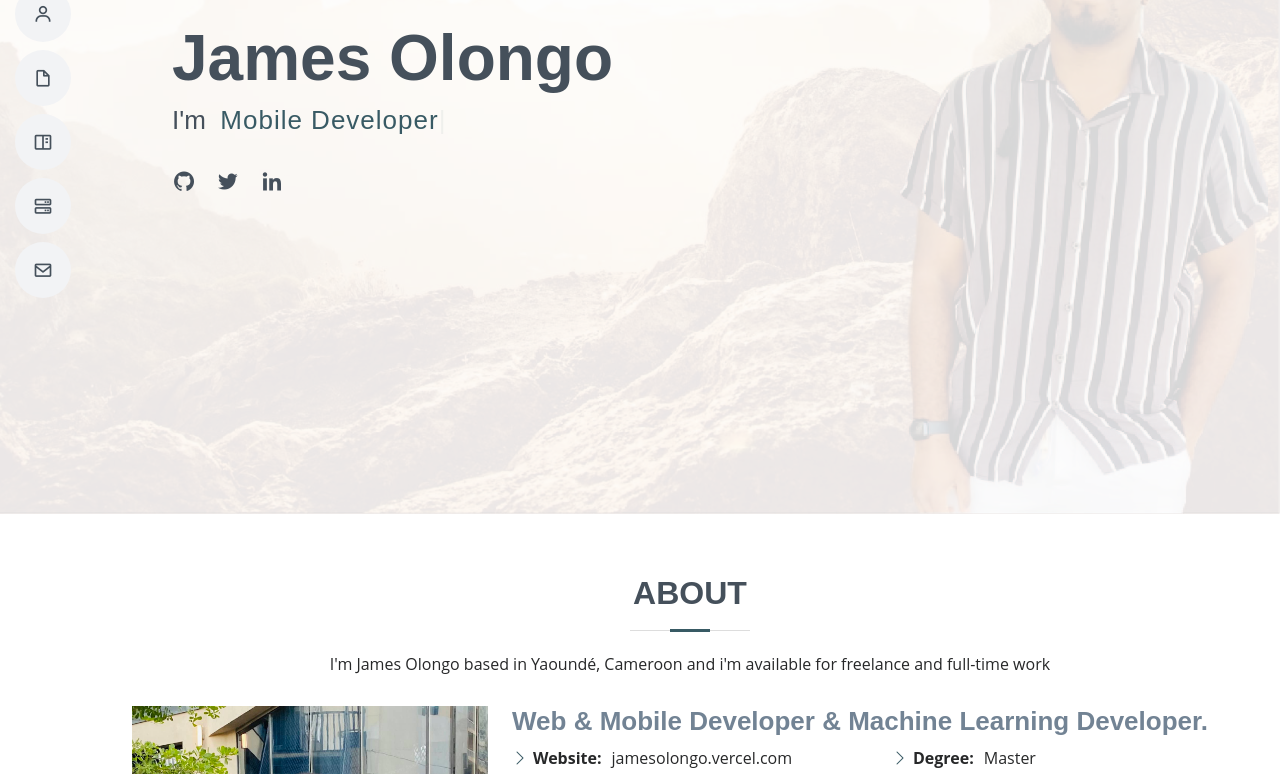
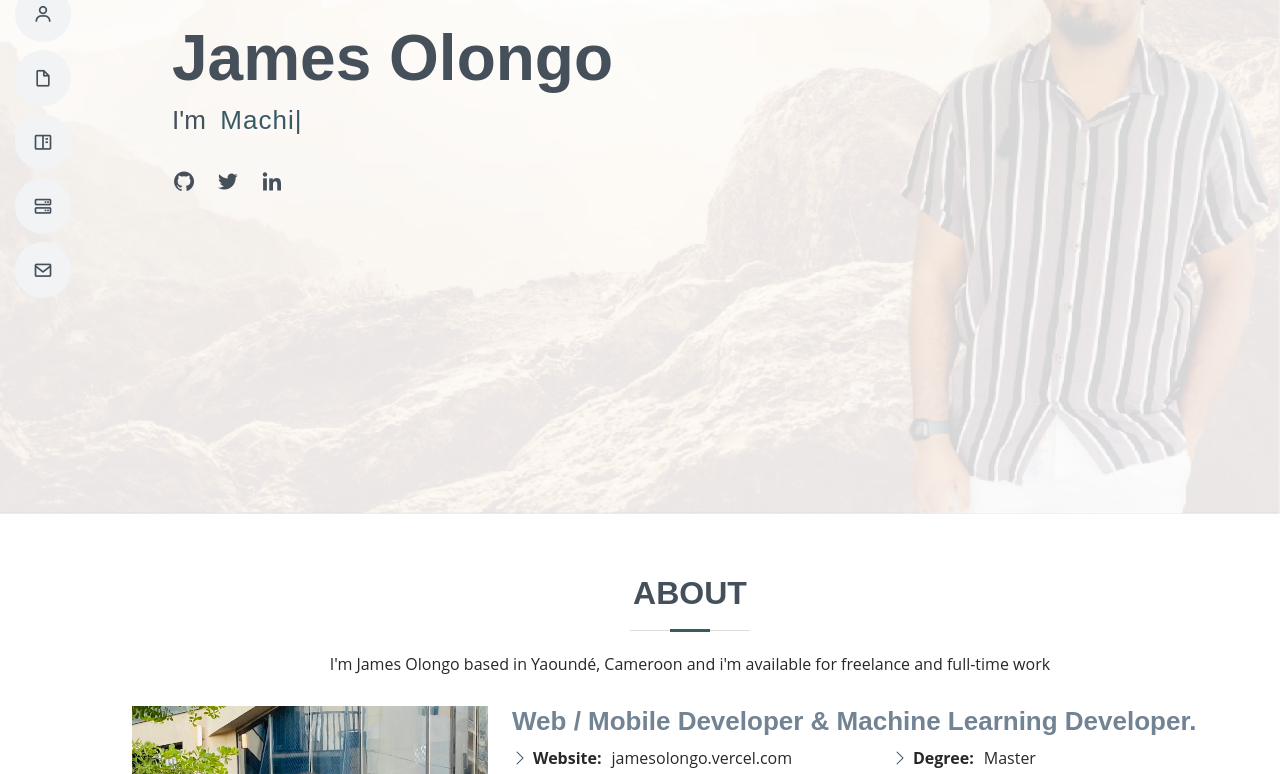
Before and after one commit to jwphantom/myportfolio, a Next.js app: page / in a window 1280 px wide. Shown: the part 286-1060 px from the top of the page. Built offline with nearby package versions, Linux system fonts and the light colour scheme.

Commit message:
changement du deuxième titre de mon poste  Machine Learning Developer - ajout du nombre projet

```diff
--- a/src/layout/About/About.tsx
+++ b/src/layout/About/About.tsx
@@ -24,7 +24,7 @@ export default function About() {
                     </div>
                     <div className="col-lg-8 pt-4 pt-lg-0 content">
                         <h3>
-                            Web & Mobile Developer &amp; Machine Learning
+                            Web / Mobile Developer &amp; Machine Learning
                             Developer.
                         </h3>
 
--- a/src/layout/Hero/Hero.tsx
+++ b/src/layout/Hero/Hero.tsx
@@ -13,7 +13,7 @@ export default function Hero() {
                     I&apos;m &nbsp;
                     <span
                         className="typed"
-                        data-typed-items="Web Developer, Mobile Developer , Software Design"
+                        data-typed-items="Web / Mobile Developer , Machine Learning"
                     />
                 </p>
                 <div className="social-links">
```
